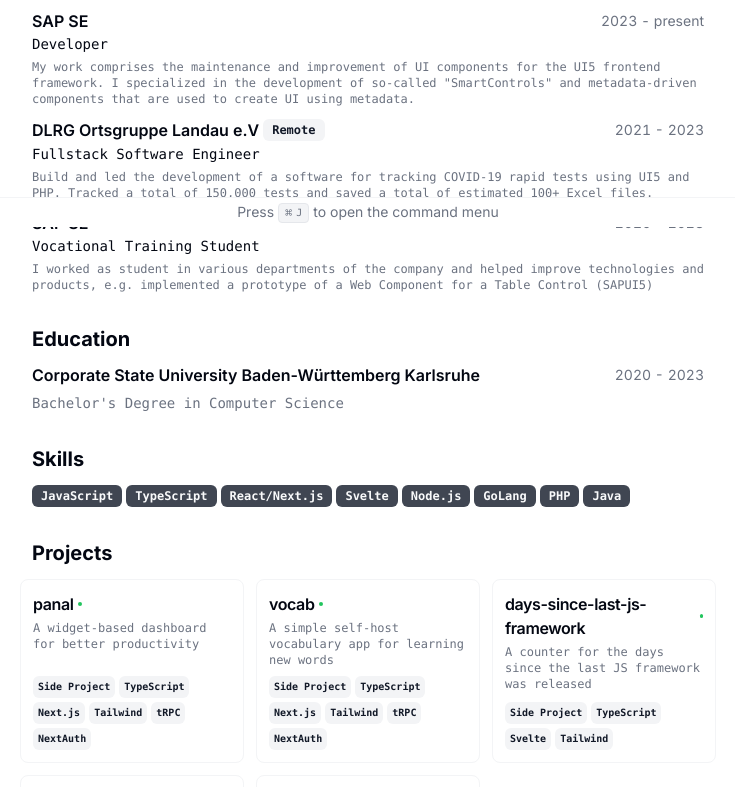
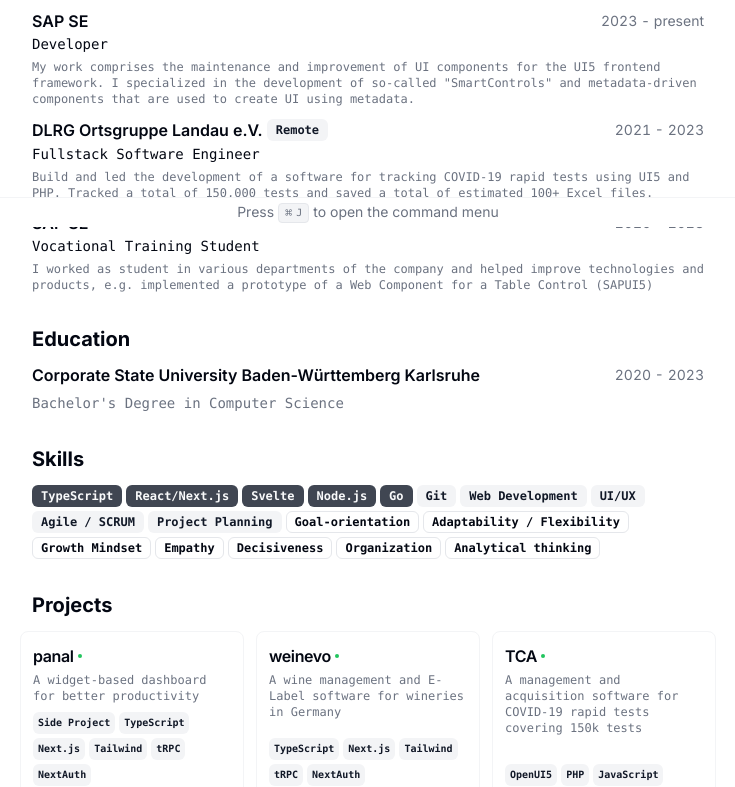
Before and after one commit to cuvar/cv, a Next.js app: page / in a window 1280 px wide. Shown: the part 573-1360 px from the top of the page, without its empty margins (272-1007 px from the left). Built offline with nearby package versions, Linux system fonts and the light colour scheme.

Commit message:
feat: new skills

```diff
--- a/src/app/page.tsx
+++ b/src/app/page.tsx
@@ -164,7 +164,14 @@
           <h2 className="text-xl font-bold">Skills</h2>
           <div className="flex flex-wrap gap-1">
             {RESUME_DATA.skills.map((skill) => {
-              return <Badge key={skill}>{skill}</Badge>;
+              return (
+                <Badge
+                  key={skill.name}
+                  variant={"variant" in skill ? skill.variant : "default"}
+                >
+                  {skill.name}
+                </Badge>
+              );
             })}
           </div>
         </Section>
--- a/src/data/resume-data.tsx
+++ b/src/data/resume-data.tsx
@@ -1,10 +1,4 @@
 import { GitHubIcon, LinkedInIcon, XIcon } from "@/components/icons";
-import {
-  ConsultlyLogo,
-  JarockiMeLogo,
-  Minimal,
-  MonitoLogo,
-} from "@/images/logos";
 
 export const RESUME_DATA = {
   name: "Luca Müller",
@@ -54,7 +48,6 @@
       link: "https://vaevo.de/",
       badges: ["Remote"],
       title: "Co-Founder and Developer",
-      // logo: JojoMobileLogo,
       start: "2023",
       end: "present",
       description:
@@ -65,14 +58,13 @@
       link: "https://sap.com",
       badges: [],
       title: "Developer",
-      // logo: ParabolLogo,
       start: "2023",
       end: "present",
       description:
         'My work comprises the maintenance and improvement of UI components for the UI5 frontend framework. I specialized in the development of so-called "SmartControls" and metadata-driven components that are used to create UI using metadata.',
     },
     {
-      company: "DLRG Ortsgruppe Landau e.V",
+      company: "DLRG Ortsgruppe Landau e.V.",
       link: "https://landau.dlrg.de",
       badges: ["Remote"],
       title: "Fullstack Software Engineer",
@@ -86,7 +78,6 @@
       link: "https://sap.com",
       badges: [],
       title: "Vocational Training Student",
-      // logo: ParabolLogo,
       start: "2020",
       end: "2023",
       description:
@@ -94,14 +85,26 @@
     },
   ],
   skills: [
-    "JavaScript",
-    "TypeScript",
-    "React/Next.js",
-    "Svelte",
-    "Node.js",
-    "GoLang",
-    "PHP",
-    "Java",
+    { name: "TypeScript" },
+    { name: "React/Next.js" },
+    { name: "Svelte" },
+    { name: "Node.js" },
+    { name: "Go" },
+    { name: "Git", variant: "secondary" },
+    { name: "Web Development", variant: "secondary" },
+    { name: "UI/UX", variant: "secondary" },
+    { name: "Agile / SCRUM", variant: "secondary" },
+    { name: "Project Planning", variant: "secondary" }, // personal projects, my life
+    // { PERSONAL },
+    { name: "Goal-orientation", variant: null }, // my life, personal projects, MVP
+    { name: "Adaptability / Flexibility", variant: null }, // new environments, intrinsic need for new environments, // TODO
+    { name: "Growth Mindset", variant: null }, // constant learning, reading, new technologies and concepts,
+    // { SOCIAL },
+    { name: "Empathy", variant: null }, // Compromise-oriented
+    // { METHODICAL },
+    { name: "Decisiveness", variant: null },
+    { name: "Organization", variant: null }, // my life, panal as personal project for solving this issue, work with todo lists my whole life
+    { name: "Analytical thinking", variant: null }, // personal projects, tech decisions,
   ],
   projects: [
     {
@@ -115,10 +118,29 @@
         "NextAuth",
       ],
       description: "A widget-based dashboard for better productivity",
-      logo: ConsultlyLogo,
       link: {
         label: "panal.dyme.one",
         href: "https://panal.dyme.one/",
+      },
+    },
+    {
+      title: "weinevo",
+      techStack: ["TypeScript", "Next.js", "Tailwind", "tRPC", "NextAuth"],
+      description:
+        "A wine management and E-Label software for wineries in Germany",
+      link: {
+        label: "weinevo.eu",
+        href: "https://weinevo.eu/",
+      },
+    },
+    {
+      title: "TCA",
+      techStack: ["OpenUI5", "PHP", "JavaScript"],
+      description:
+        "A management and acquisition software for COVID-19 rapid tests covering 150k tests",
+      link: {
+        label: "weinevo.eu",
+        href: "https://weinevo.eu/",
       },
     },
     {
@@ -132,7 +154,6 @@
         "NextAuth",
       ],
       description: "A simple self-host vocabulary app for learning new words",
-      logo: MonitoLogo,
       link: {
         label: "vocab.dyme.one",
         href: "https://vocab.dyme.one/",
@@ -143,7 +164,6 @@
       techStack: ["Side Project", "TypeScript", "Svelte", "Tailwind"],
       description:
         "A counter for the days since the last JS framework was released",
-      logo: MonitoLogo,
       link: {
         label: "dayssincelastjsframework.com",
         href: "https://dayssincelastjsframework.com/",
@@ -153,7 +173,6 @@
       title: "swiper-action",
       techStack: ["Side Project", "React", "parcel"],
       description: "Simple react component for 'swipe-to-action'",
-      logo: JarockiMeLogo,
       link: {
         label: "github.com",
         href: "https://github.com/cuvar/swiper-action",
@@ -171,7 +190,6 @@
         "Bash",
       ],
       description: "Research tool for analyzing the emissions of a website",
-      logo: Minimal,
       link: {
         label: "github.com",
         href: "https://github.com/cuvar/gisa-tool",
```
